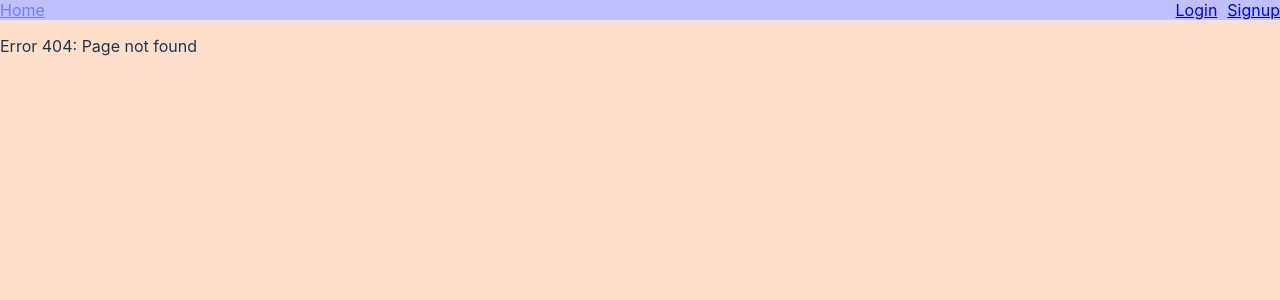
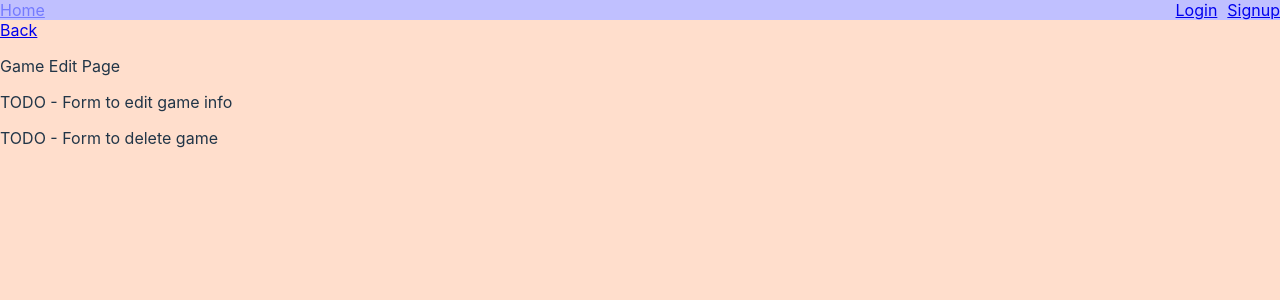
Before and after one commit to JakeBrowning90/game-library-private, a React (Vite) app: page /games/1/edit in a window 1280 px wide. Before the commit this address had no page. Shown: the top 300 px of the page. Built offline with nearby package versions, Linux system fonts and the light colour scheme; no server answers.

Commit message:
Add placeholder editgame page

```diff
--- a/src/App.jsx
+++ b/src/App.jsx
@@ -7,6 +7,7 @@ import UserList from "./components/UserList";
 import TagList from "./components/TagList";
 import TagEditScreen from "./components/TagEditScreen";
 import GameList from "./components/GameList";
+import GameEdit from "./components/GameEdit";
 import GameForm from "./components/GameForm";
 import GameDetail from "./components/GameDetail";
 import ErrorScreen from "./components/ErrorScreen";
@@ -106,7 +107,14 @@ function App() {
               </ProtectedRoute>
             }
           ></Route>
-
+          <Route
+            path="games/:gameId/edit"
+            element={
+              <ProtectedRoute>
+                <GameEdit />
+              </ProtectedRoute>
+            }
+          ></Route>
           <Route path="login" element={<LoginScreen />} />
           <Route path="signup" element={<SignupScreen />} />
           <Route path="*" element={<ErrorScreen />} />
--- a/src/components/GameDetail.jsx
+++ b/src/components/GameDetail.jsx
@@ -66,7 +66,7 @@ function GameDetail(
         </ul>
       )}
 
-      <p>TODO - Nav to Edit / Delete page </p>
+      <Link to={`/games/${targetGame.id}/edit`}>Edit/Delete</Link>
     </div>
   );
 }
--- /dev/null
+++ b/src/components/GameEdit.jsx
@@ -0,0 +1,26 @@
+import React, { useState } from "react";
+import { Link, useParams, useNavigate } from "react-router";
+import { apiurl } from "../apiSource";
+
+function GameEdit(
+  {
+    // Props
+  }
+) {
+  // State declarations
+  // Functions
+  const { gameId } = useParams();
+
+  // Render
+  return (
+    <div>
+      <Link to={`/games/${gameId}`}>Back</Link>
+      <p> Game Edit Page</p>
+
+      <p>TODO - Form to edit game info</p>
+      <p>TODO - Form to delete game</p>
+    </div>
+  );
+}
+
+export default GameEdit;
```
